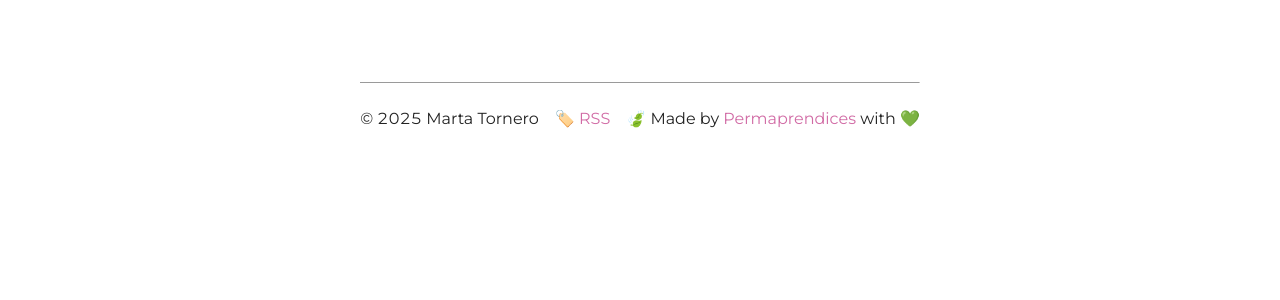
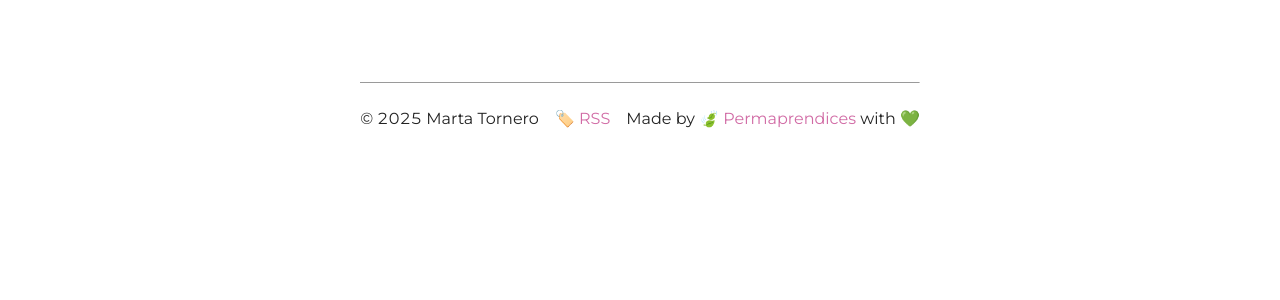
Before and after one commit to andreu55/martatornero.com, a Jekyll site: the page built from index.md, in a window 1280 px wide. Shown: the part 540-840 px from the top of the page. Built offline with Jekyll 4.4.1, drawn with Linux system fonts in a browser that asks for light colours.

Commit message:
- Footer centrado en movil

```diff
--- a/_includes/footer.html
+++ b/_includes/footer.html
@@ -19,5 +19,5 @@
 <ul>
 	<li>© {{ 'now' | date: "%Y" }} {{ site.title }}</li>
 	<li>🏷️ <a href="{{ '/feed.xml' | relative_url }}">RSS</a></li>
-	<li>🍃 Made by <a href="https://permaprendices.com/" target="_blank">Permaprendices</a> with 💚</li>
+	<li>Made by <a href="https://permaprendices.com/" target="_blank">🍃 Permaprendices</a> with 💚</li>
 </ul>
--- a/_sass/main.scss
+++ b/_sass/main.scss
@@ -67,7 +67,6 @@ html {
 	margin: 2em auto; // Ajusta el margen si 'auto' ya no funciona como esperas
 }
 .page-footer ul {
-	align-items: left;
 	display: flex;
 	flex-wrap: wrap;
 	gap: 1em;
@@ -226,6 +225,12 @@ hr {
         width: 100%;
     }
 
+    .page-footer ul {
+        text-align: center;
+        flex-direction: column;
+        align-content: center;
+    }
+
     .main-content {
 		// margin-top: 0.5rem;
         // grid-column: 2 / 3; // Como la sidebar desaparece, el main-content ahora ocupa la segunda columna en nuestra nueva definición de grid móvil.
```
Also changed, not shown: README.md.
